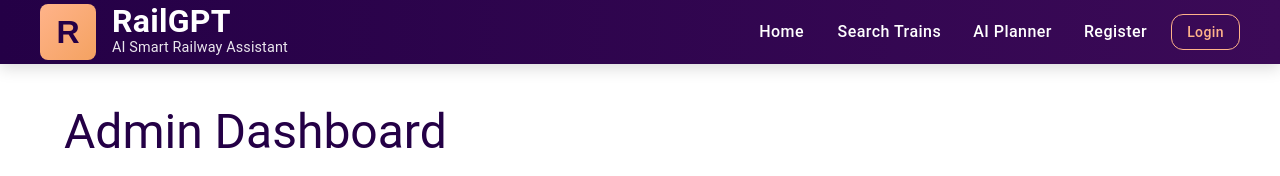
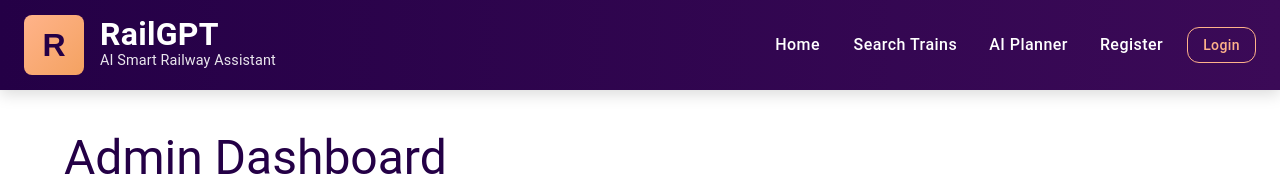
Before and after one commit to Poojap2203/RailGPT-AI-Smart-Railway-Assistant, a React (Vite) app in the folder railgpt-frontend/: page /admin-dashboard in a window 1280 px wide. Shown: the top 176 px of the page. Built offline with nearby package versions, Linux system fonts and the light colour scheme; no server answers.

Commit message:
Fix register API and improve navbar

```diff
--- a/railgpt-frontend/src/components/Navbar.jsx
+++ b/railgpt-frontend/src/components/Navbar.jsx
@@ -45,18 +45,27 @@ const adminName =
     >
       <Toolbar
         sx={{
-          minHeight: "500px",
-          px: {
-            xs: 2,
-            md: 5,
-          },
+          minHeight: {
+  xs: 70,
+  md: 90,
+},
         }}
       >
         {/* Logo */}
         <Box
           sx={{
-            width: 56,
-            height: 56,
+            width: {
+  xs: 45,
+  md: 60,
+},
+height: {
+  xs: 45,
+  md: 60,
+},
+fontSize: {
+  xs: "1.5rem",
+  md: "2rem",
+},
             borderRadius: 2,
             background:
               "linear-gradient(135deg,#FFB38A,#F4A261)",
--- a/railgpt-frontend/src/pages/Register.jsx
+++ b/railgpt-frontend/src/pages/Register.jsx
@@ -42,7 +42,7 @@ function Register() {
 
       const response =
         await axios.post(
-          "http://https://railgpt-backend.onrender.com/register",
+          "https://railgpt-backend.onrender.com/register",
           {
             name,
             email,
```
Also changed, not shown: 2 other files (tests, documents, lock files or other folders).
